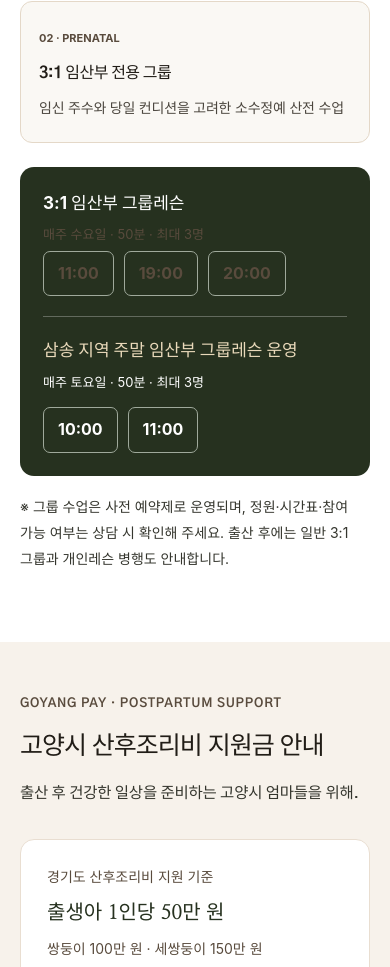
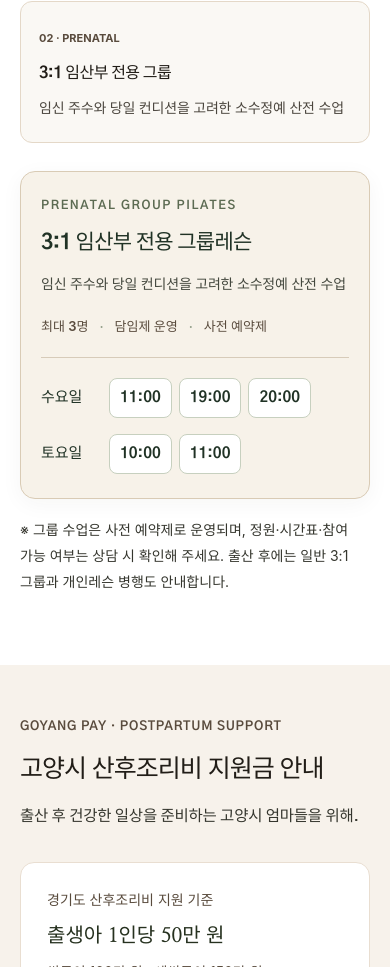
Before and after one commit to jinyfitcheyookgwan1-eng/ellypilates-site, a plain HTML site: page momfit.html in a window 390 px wide. Shown: the part 8338-9305 px from the top of the page. Drawn offline with Linux system fonts and the light colour scheme; a web font is replaced by a local one.

Commit message:
Unify prenatal group timetable and improve desktop/mobile readability

```diff
--- a/momfit.html
+++ b/momfit.html
@@ -634,41 +634,77 @@ main .momfit-faq-main .faq-item p{
   main .momfit-faq-main .faq-item p{padding-left:46px}
 }
 </style>
-<style id="momfit-lesson-desktop-layout-20261123">
-/* Keep the existing mobile experience; present the two prenatal options in a balanced desktop grid. */
-@media (min-width: 761px) {
-  .momfit-upgrade-lesson .momfit-upgrade-inner {max-width: 1080px;}
+<style id="momfit-unified-prenatal-design-20261123">
+/* One high-contrast prenatal group timetable; shared design on desktop and mobile. */
+.momfit-upgrade-lesson .momfit-schedule.momfit-unified-card{
+  display:block;background:#f7f2e9;border:1px solid #d9cbb5;border-radius:18px;
+  color:#233326;padding:32px 38px;margin-top:28px;box-shadow:0 5px 22px rgba(36,49,31,.045);
+}
+.momfit-upgrade-lesson .momfit-unified-header{display:block;text-align:left}
+.momfit-upgrade-lesson .momfit-unified-eyebrow{
+  font:700 12px/1.5 'Gothic A1',sans-serif;letter-spacing:.13em;color:#5c6b52;margin-bottom:8px;
+}
+.momfit-upgrade-lesson .momfit-unified-header h3{
+  font:700 clamp(21px,2.4vw,27px)/1.45 'Gothic A1',sans-serif;
+  color:#203225;margin:0 0 8px;
+}
+.momfit-upgrade-lesson .momfit-unified-header p{
+  font-size:15px;line-height:1.7;color:#44483e;margin:0;
+}
+.momfit-upgrade-lesson .momfit-unified-features{
+  display:flex;gap:0;align-items:center;flex-wrap:wrap;margin-top:14px;
+}
+.momfit-upgrade-lesson .momfit-unified-features span{
+  color:#4e5948;font-size:13px;font-weight:600;line-height:1.6;
+}
+.momfit-upgrade-lesson .momfit-unified-features span+span:before{
+  content:"·";display:inline-block;margin:0 11px;color:#8f9c86;
+}
+.momfit-upgrade-lesson .momfit-unified-times{
+  display:grid;grid-template-columns:repeat(2,minmax(0,1fr));gap:18px;
+  padding-top:23px;margin-top:24px;border-top:1px solid #d7cbb9;
+}
+.momfit-upgrade-lesson .momfit-unified-day{
+  display:flex;align-items:center;gap:18px;min-width:0;
+}
+.momfit-upgrade-lesson .momfit-unified-day>strong{
+  font:700 17px/1.5 'Gothic A1',sans-serif;color:#203225;white-space:nowrap;
+}
+.momfit-upgrade-lesson .momfit-unified-slots{display:flex;gap:7px;flex-wrap:wrap}
+.momfit-upgrade-lesson .momfit-unified-slots span{
+  display:inline-flex;min-height:42px;min-width:64px;align-items:center;justify-content:center;
+  padding:8px 10px;border-radius:8px;border:1px solid #c7d0bf;background:#fff;
+  font:700 16px/1.3 'Gothic A1',sans-serif;color:#203225;font-variant-numeric:tabular-nums;
+}
+@media(min-width:761px){
+  .momfit-upgrade-lesson .momfit-upgrade-inner{max-width:1080px}
   .momfit-upgrade-lesson .momfit-upgrade-kicker,
   .momfit-upgrade-lesson #momfit-lesson-heading,
-  .momfit-upgrade-lesson > .momfit-upgrade-inner > .momfit-upgrade-lead {text-align:center;}
-  .momfit-upgrade-lesson .momfit-upgrade-lead {margin-bottom:32px;}
-  .momfit-upgrade-lesson .momfit-lesson-grid {grid-template-columns:repeat(2,minmax(0,1fr));gap:22px;}
-  .momfit-upgrade-lesson .momfit-lesson-grid article {
-    min-height:178px;padding:28px 32px;border-radius:16px;
+  .momfit-upgrade-lesson .momfit-upgrade-inner>.momfit-upgrade-lead{text-align:center}
+  .momfit-upgrade-lesson .momfit-upgrade-lead{margin-bottom:32px}
+  .momfit-upgrade-lesson .momfit-lesson-grid{grid-template-columns:repeat(2,minmax(0,1fr));gap:22px}
+  .momfit-upgrade-lesson .momfit-lesson-grid article{
+    min-height:170px;padding:28px 32px;border-radius:16px;
     display:flex;flex-direction:column;justify-content:center;
   }
-  .momfit-upgrade-lesson .momfit-lesson-grid article h3 {font-size:21px;margin:12px 0 9px;}
-  .momfit-upgrade-lesson .momfit-lesson-grid article p {font-size:15px;line-height:1.8;}
-  .momfit-upgrade-lesson .momfit-schedule.momfit-prenatal-weekly {margin-top:28px;padding:30px 36px;border-radius:16px;}
-  .momfit-upgrade-lesson .momfit-schedule .momfit-prenatal-row,
-  .momfit-upgrade-lesson .momfit-schedule > .momfit-prenatal-row:first-child {
-    display:grid;grid-template-columns:minmax(0,1fr) auto;
-    align-items:center;column-gap:28px;
-  }
-  .momfit-upgrade-lesson .momfit-schedule .momfit-prenatal-info {display:flex;flex-direction:column;gap:8px;}
-  .momfit-upgrade-lesson .momfit-schedule .momfit-prenatal-info strong {font-size:18px;line-height:1.5;}
-  .momfit-upgrade-lesson .momfit-schedule .momfit-prenatal-info > span {font-size:14px;color:#e2e4d9;}
-  .momfit-upgrade-lesson .momfit-schedule .momfit-schedule-times {justify-content:flex-end;}
-  .momfit-upgrade-lesson .momfit-schedule .momfit-schedule-times span {
-    min-width:72px;min-height:48px;display:inline-flex;align-items:center;justify-content:center;
-    font-size:17px;
-  }
-  .momfit-upgrade-lesson .momfit-support-note {margin-top:20px;}
+  .momfit-upgrade-lesson .momfit-lesson-grid article h3{font-size:21px;margin:12px 0 9px}
+  .momfit-upgrade-lesson .momfit-lesson-grid article p{font-size:15px;line-height:1.8}
 }
-@media (min-width:761px) and (max-width:920px){
-  .momfit-upgrade-lesson .momfit-schedule .momfit-prenatal-row,
-  .momfit-upgrade-lesson .momfit-schedule > .momfit-prenatal-row:first-child {grid-template-columns:1fr;row-gap:14px;}
-  .momfit-upgrade-lesson .momfit-schedule .momfit-schedule-times {justify-content:flex-start;}
+@media(max-width:1040px){
+  .momfit-upgrade-lesson .momfit-unified-times{grid-template-columns:1fr;gap:14px}
+}
+@media(max-width:760px){
+  .momfit-upgrade-lesson .momfit-schedule.momfit-unified-card{padding:24px 20px;border-radius:15px}
+  .momfit-upgrade-lesson .momfit-unified-header h3{font-size:21px}
+  .momfit-upgrade-lesson .momfit-unified-header p{font-size:14px}
+  .momfit-upgrade-lesson .momfit-unified-times{display:flex;flex-direction:column;gap:16px;margin-top:20px;padding-top:20px}
+  .momfit-upgrade-lesson .momfit-unified-day{display:flex;align-items:flex-start;gap:12px}
+  .momfit-upgrade-lesson .momfit-unified-day>strong{min-width:56px;font-size:15px;padding-top:9px}
+  .momfit-upgrade-lesson .momfit-unified-slots span{font-size:15px;min-width:60px;min-height:40px}
+}
+@media(max-width:380px){
+  .momfit-upgrade-lesson .momfit-unified-day{flex-direction:column;gap:7px}
+  .momfit-upgrade-lesson .momfit-unified-day>strong{padding-top:0}
 }
 </style>
 </head>
@@ -961,14 +997,16 @@ main .momfit-faq-main .faq-item p{
         <article><span>01 · PRIVATE</span><h3>1:1 개인레슨</h3><p>임신 주수와 컨디션, 운동 목적에 따른 맞춤 산전 수업</p></article>
         <article><span>02 · PRENATAL</span><h3>3:1 임산부 전용 그룹</h3><p>임신 주수와 당일 컨디션을 고려한 소수정예 산전 수업</p></article>
       </div>
-      <div class="momfit-schedule momfit-prenatal-weekly" aria-label="3:1 임산부 그룹레슨 시간표">
-        <div class="momfit-prenatal-row">
-          <div class="momfit-prenatal-info"><strong>3:1 임산부 그룹레슨</strong><span>매주 수요일 · 50분 · 최대 3명</span></div>
-          <div class="momfit-schedule-times"><span>11:00</span><span>19:00</span><span>20:00</span></div>
+      <div class="momfit-schedule momfit-unified-card" aria-label="3:1 임산부 전용 그룹레슨 통합 시간표">
+        <div class="momfit-unified-header">
+          <div class="momfit-unified-eyebrow">PRENATAL GROUP PILATES</div>
+          <h3>3:1 임산부 전용 그룹레슨</h3>
+          <p>임신 주수와 당일 컨디션을 고려한 소수정예 산전 수업</p>
+          <div class="momfit-unified-features"><span>최대 3명</span><span>담임제 운영</span><span>사전 예약제</span></div>
         </div>
-        <div class="momfit-prenatal-row momfit-prenatal-weekend">
-          <div class="momfit-prenatal-info"><strong>삼송 지역 주말 임산부 그룹레슨 운영</strong><span>매주 토요일 · 50분 · 최대 3명</span></div>
-          <div class="momfit-schedule-times"><span>10:00</span><span>11:00</span></div>
+        <div class="momfit-unified-times" aria-label="정규 그룹 시간표">
+          <div class="momfit-unified-day"><strong>수요일</strong><div class="momfit-unified-slots"><span>11:00</span><span>19:00</span><span>20:00</span></div></div>
+          <div class="momfit-unified-day"><strong>토요일</strong><div class="momfit-unified-slots"><span>10:00</span><span>11:00</span></div></div>
         </div>
       </div>
       <p class="momfit-support-note">※ 그룹 수업은 사전 예약제로 운영되며, 정원·시간표·참여 가능 여부는 상담 시 확인해 주세요. 출산 후에는 일반 3:1 그룹과 개인레슨 병행도 안내합니다.</p>
```
